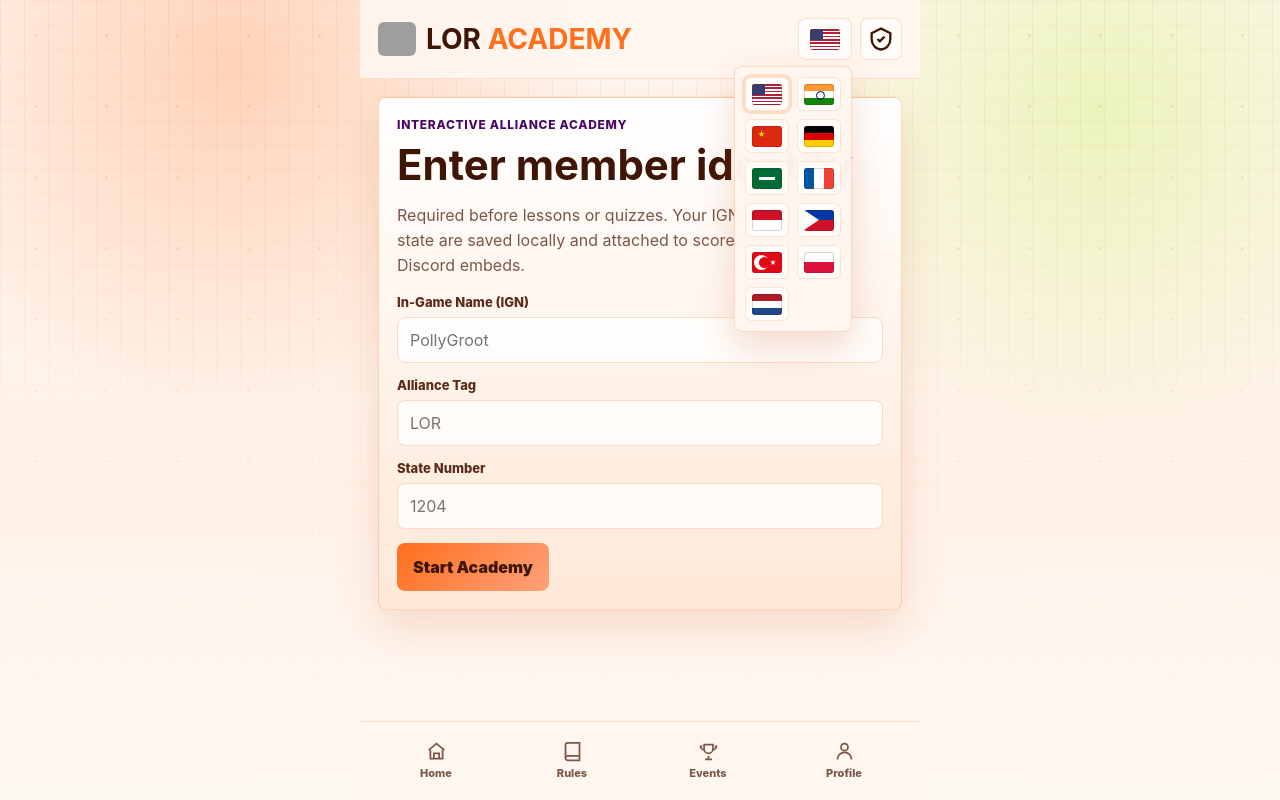
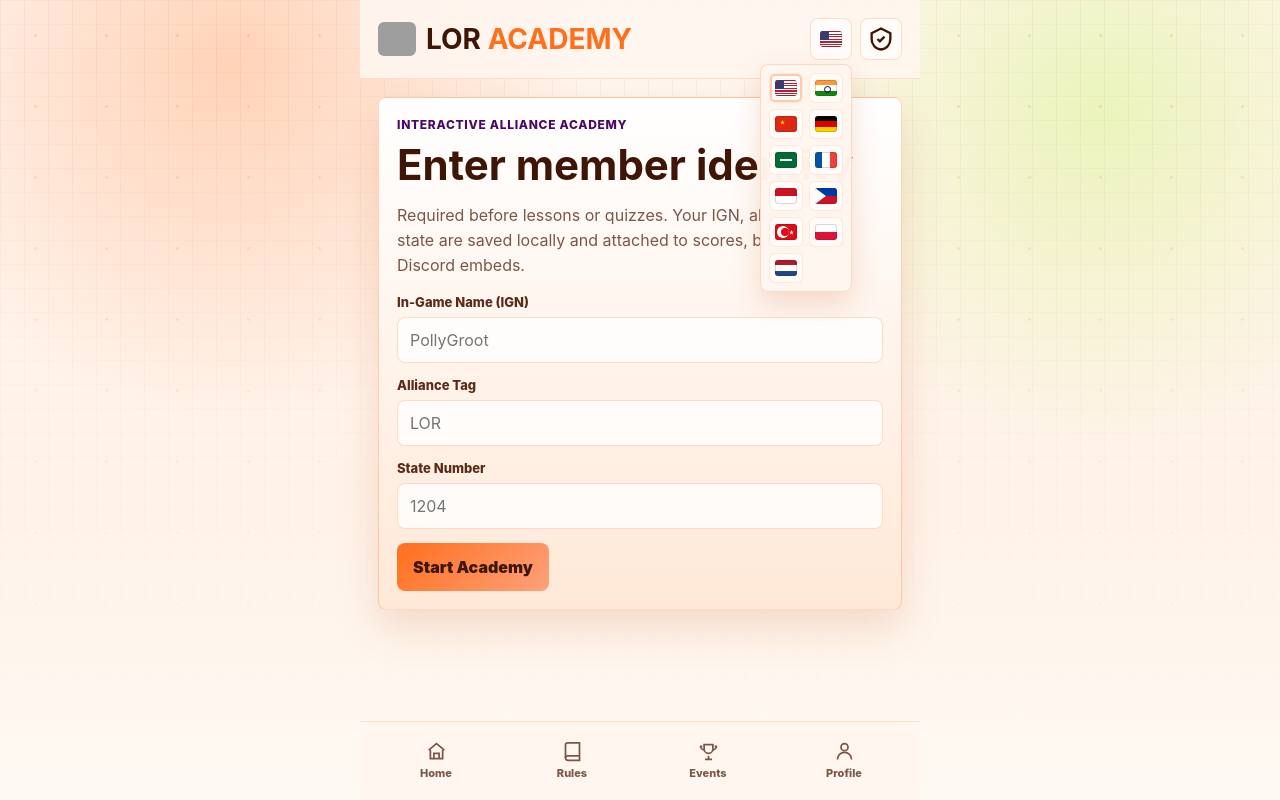
Before and after one commit to soleneslice-blip/LOR-Academy, a plain HTML site: page index.html in a window 1280 px wide. Both pictures are taken after a click on the button 825 px from the left and 39 px from the top of the page. Drawn offline with nearby package versions, Linux system fonts and the light colour scheme; grey boxes are pictures that could not be loaded.

Commit message:
Add files via upload

```diff
--- a/index.html
+++ b/index.html
@@ -132,28 +132,28 @@
     .row > .btn { flex: 1 1 145px; }
     .top-actions { display: flex; gap: 8px; align-items: center; }
     .language-picker { position: relative; }
-    .lang-trigger { width: 54px; height: 42px; padding: 0; background: rgba(255,255,255,.72); border: 1px solid rgba(255,111,28,.22); border-radius: var(--radius); display: grid; place-items: center; }
-    .lang-menu { position: absolute; right: 0; top: 48px; z-index: 30; display: none; grid-template-columns: repeat(2, 44px); gap: 8px; padding: 10px; border: 1px solid rgba(255,111,28,.22); border-radius: var(--radius); background: rgba(255, 246, 239, .98); box-shadow: 0 16px 36px rgba(188, 83, 24, .2); }
+    .lang-trigger { width: 42px; height: 42px; padding: 0; background: rgba(255,255,255,.72); border: 1px solid rgba(255,111,28,.22); border-radius: var(--radius); display: grid; place-items: center; }
+    .lang-menu { position: absolute; right: 0; top: 46px; z-index: 30; display: none; grid-template-columns: repeat(2, 34px); gap: 6px; padding: 8px; border: 1px solid rgba(255,111,28,.22); border-radius: var(--radius); background: rgba(255, 246, 239, .98); box-shadow: 0 12px 28px rgba(188, 83, 24, .18); }
     .language-picker.open .lang-menu { display: grid; }
-    .lang-option { width: 44px; height: 34px; padding: 0; border-radius: 6px; background: rgba(255,255,255,.72); border: 1px solid rgba(255,111,28,.18); display: grid; place-items: center; }
-    .lang-option.active { box-shadow: 0 0 0 3px rgba(255,111,28,.2); }
-    .flag { width: 30px; height: 21px; border-radius: 3px; box-shadow: inset 0 0 0 1px rgba(63,22,6,.18); display: block; overflow: hidden; position: relative; background: #fff; }
+    .lang-option { width: 34px; height: 30px; padding: 0; border-radius: 6px; background: rgba(255,255,255,.55); border: 1px solid rgba(255,111,28,.14); display: grid; place-items: center; }
+    .lang-option.active { box-shadow: inset 0 0 0 2px rgba(255,111,28,.34); }
+    .flag { width: 22px; height: 16px; border-radius: 3px; box-shadow: inset 0 0 0 1px rgba(63,22,6,.18); display: block; overflow: hidden; position: relative; background: #fff; }
     .flag-us { background: repeating-linear-gradient(180deg, #b22234 0 8%, #fff 8% 16%); }
     .flag-us:before { content: ""; position: absolute; left: 0; top: 0; width: 42%; height: 54%; background: #3c3b6e; }
     .flag-in { background: linear-gradient(180deg, #ff9933 0 33%, #fff 33% 66%, #138808 66%); }
-    .flag-in:before { content: ""; position: absolute; left: 50%; top: 50%; width: 7px; height: 7px; margin: -3.5px 0 0 -3.5px; border: 1px solid #000080; border-radius: 50%; }
+    .flag-in:before { content: ""; position: absolute; left: 50%; top: 50%; width: 5px; height: 5px; margin: -2.5px 0 0 -2.5px; border: 1px solid #000080; border-radius: 50%; }
     .flag-cn { background: #de2910; }
-    .flag-cn:before { content: ""; position: absolute; left: 6px; top: 5px; width: 7px; height: 7px; background: #ffde00; clip-path: polygon(50% 0, 61% 35%, 98% 35%, 68% 56%, 79% 91%, 50% 70%, 21% 91%, 32% 56%, 2% 35%, 39% 35%); }
+    .flag-cn:before { content: ""; position: absolute; left: 5px; top: 4px; width: 5px; height: 5px; background: #ffde00; clip-path: polygon(50% 0, 61% 35%, 98% 35%, 68% 56%, 79% 91%, 50% 70%, 21% 91%, 32% 56%, 2% 35%, 39% 35%); }
     .flag-de { background: linear-gradient(180deg, #000 0 33%, #dd0000 33% 66%, #ffce00 66%); }
     .flag-sa { background: #006c35; }
-    .flag-sa:before { content: ""; position: absolute; left: 7px; top: 9px; width: 16px; height: 3px; background: #fff; }
+    .flag-sa:before { content: ""; position: absolute; left: 5px; top: 7px; width: 12px; height: 2px; background: #fff; }
     .flag-fr { background: linear-gradient(90deg, #0055a4 0 33%, #fff 33% 66%, #ef4135 66%); }
     .flag-id { background: linear-gradient(180deg, #ce1126 0 50%, #fff 50%); }
     .flag-ph { background: linear-gradient(180deg, #0038a8 0 50%, #ce1126 50%); }
-    .flag-ph:before { content: ""; position: absolute; left: 0; top: 0; border-top: 10.5px solid transparent; border-bottom: 10.5px solid transparent; border-left: 15px solid #fff; }
+    .flag-ph:before { content: ""; position: absolute; left: 0; top: 0; border-top: 8px solid transparent; border-bottom: 8px solid transparent; border-left: 11px solid #fff; }
     .flag-tr { background: #e30a17; }
-    .flag-tr:before { content: ""; position: absolute; left: 7px; top: 5px; width: 11px; height: 11px; border-radius: 50%; box-shadow: -3px 0 0 2px #fff; }
-    .flag-tr:after { content: ""; position: absolute; left: 18px; top: 8px; width: 6px; height: 6px; background: #fff; clip-path: polygon(50% 0, 61% 35%, 98% 35%, 68% 56%, 79% 91%, 50% 70%, 21% 91%, 32% 56%, 2% 35%, 39% 35%); }
+    .flag-tr:before { content: ""; position: absolute; left: 6px; top: 4px; width: 8px; height: 8px; border-radius: 50%; box-shadow: -2px 0 0 2px #fff; }
+    .flag-tr:after { content: ""; position: absolute; left: 14px; top: 6px; width: 5px; height: 5px; background: #fff; clip-path: polygon(50% 0, 61% 35%, 98% 35%, 68% 56%, 79% 91%, 50% 70%, 21% 91%, 32% 56%, 2% 35%, 39% 35%); }
     .flag-pl { background: linear-gradient(180deg, #fff 0 50%, #dc143c 50%); }
     .flag-nl { background: linear-gradient(180deg, #ae1c28 0 33%, #fff 33% 66%, #21468b 66%); }
     .icon-btn { width: 42px; height: 42px; display: grid; place-items: center; border-radius: var(--radius); background: rgba(255,255,255,.72); border: 1px solid rgba(255,111,28,.22); }
@@ -220,7 +220,7 @@
     @media (max-width: 390px) {
       header, main { padding-left: 12px; padding-right: 12px; }
       .stats { grid-template-columns: 1fr; }
-      .lang-trigger { width: 48px; }
+      .lang-trigger { width: 40px; }
       h1 { font-size: 18px; }
     }
   </style>
```
